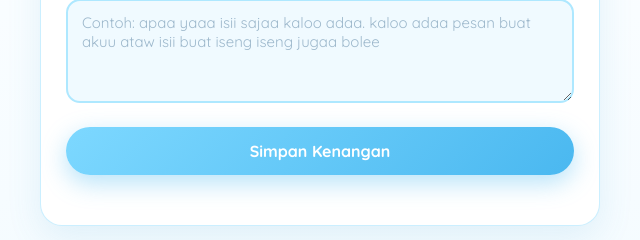
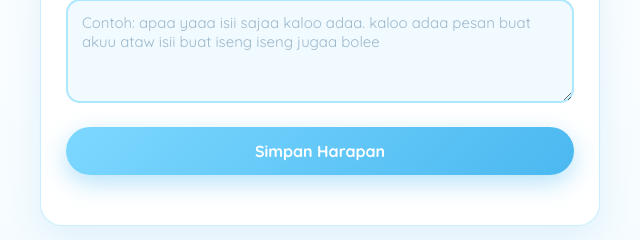
Before and after one commit to Abimansyah10/our-journey, a plain HTML site: page index.html in a window 1280 px wide. Shown: the part 6460-6700 px from the top of the page, 320-960 px from the left. Drawn offline with Linux system fonts and the light colour scheme.

Commit message:
fix button

```diff
--- a/index.html
+++ b/index.html
@@ -423,7 +423,7 @@
                 required></textarea>
 
             <button type="submit" class="btn-harapan">
-                Simpan Kenangan
+                Simpan Harapan
             </button>
 
             <p id="harapan-status" class="harapan-status"></p>
```
